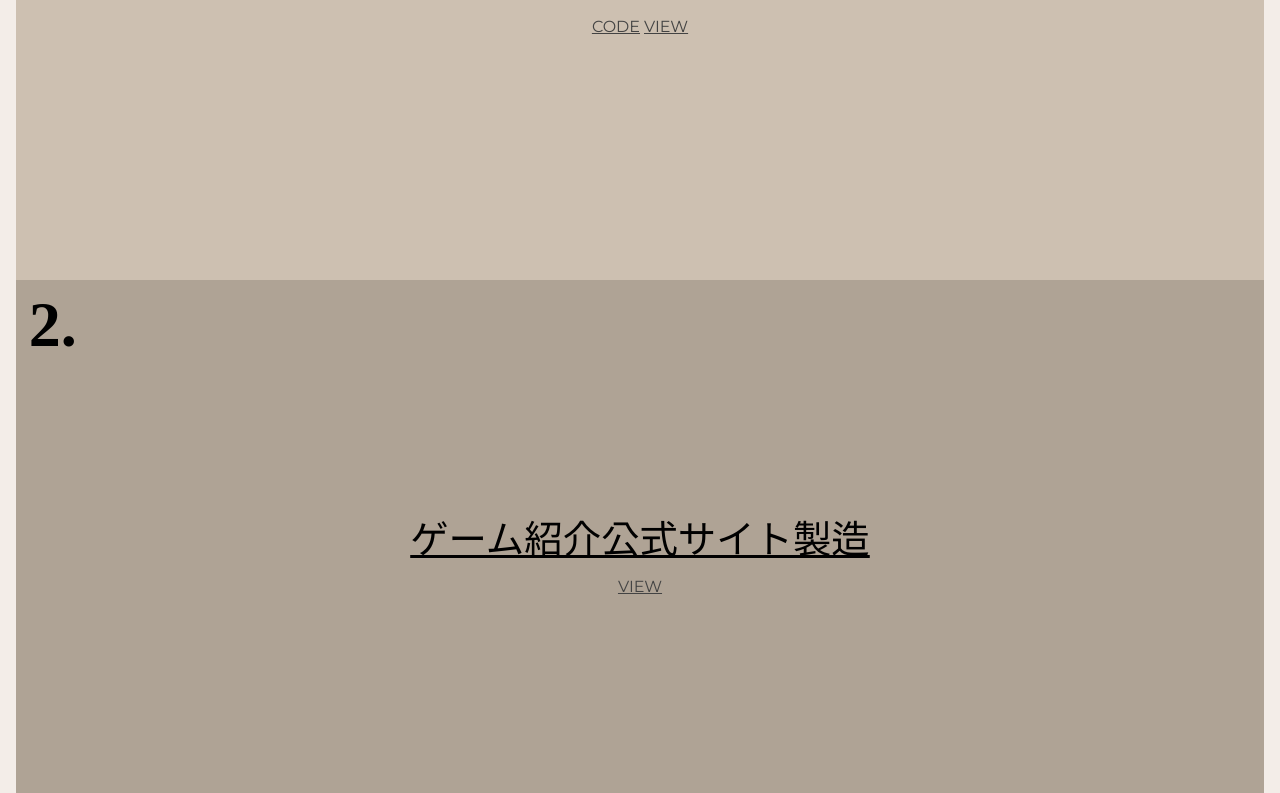
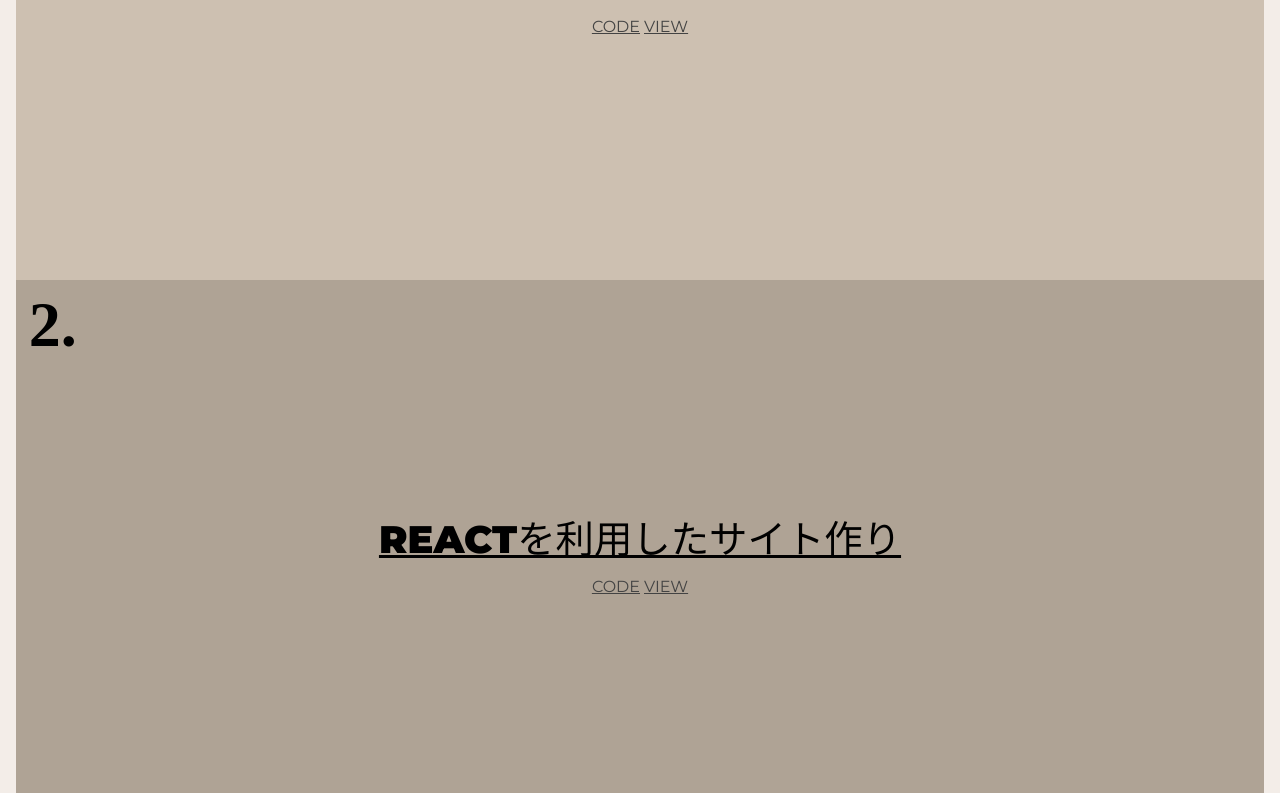
Before and after one commit to Eno951024/vue, a Vue app: page / in a window 1280 px wide. Shown: the part 2501-3294 px from the top of the page. Built offline with nearby package versions, Linux system fonts and the light colour scheme; a small style sheet from the web is missing; a web font is replaced by a local one.

Commit message:
react 作業リンク追加

```diff
--- a/src/constants/index.js
+++ b/src/constants/index.js
@@ -51,13 +51,14 @@
 
 export const workText = [
     {
-        title: "VUEを利用したサイト作り",
+        title: "Vueを利用したサイト作り",
         code: "https://github.com/Eno951024/vue",
         view: "https://sonhyon-ho-vue.netlify.app/",
     },
     {
-        title: "ゲーム紹介公式サイト製造",
-        view: "https://nogikoi.jp/",
+        title: "Reactを利用したサイト作り",
+        code: "https://github.com/Eno951024/vue",
+        view: "https://sonhyon-ho-vue.netlify.app/",
     },
     {
         title: "ゲーム紹介公式サイト製造",
```
